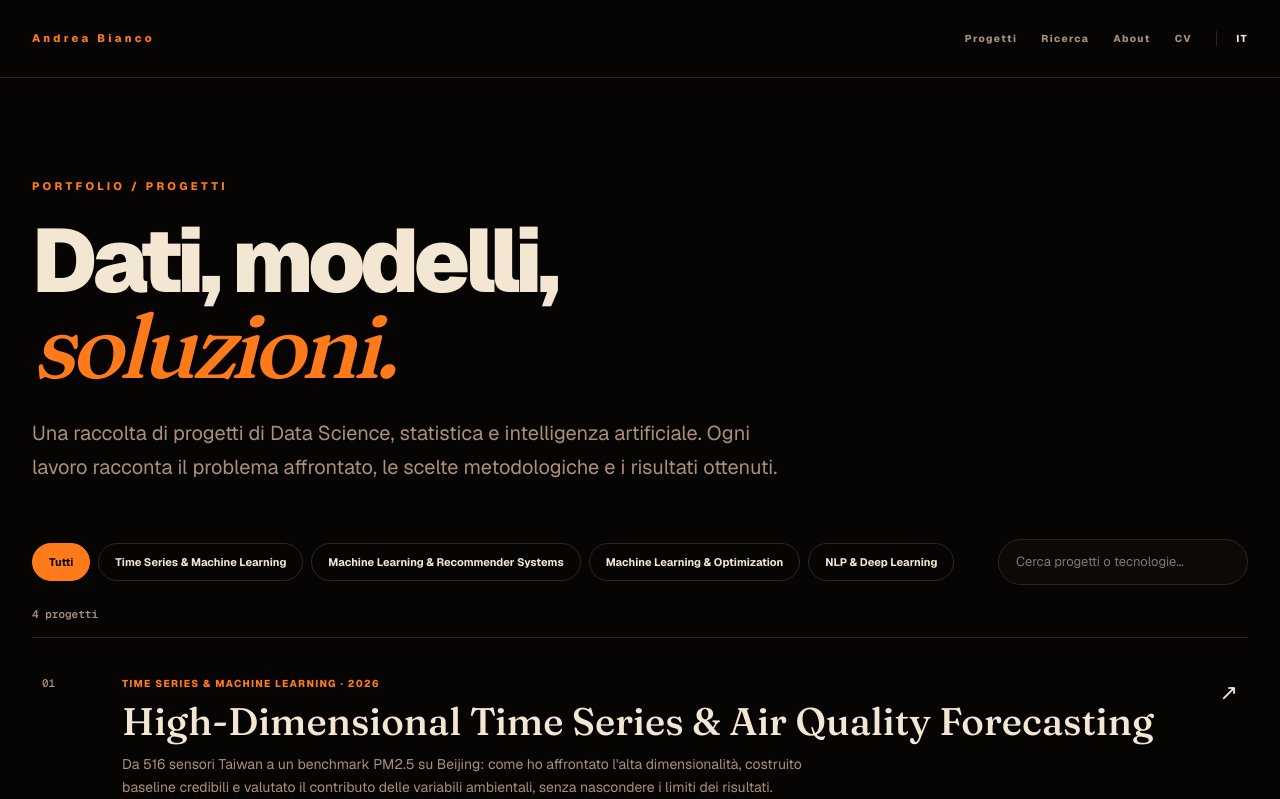
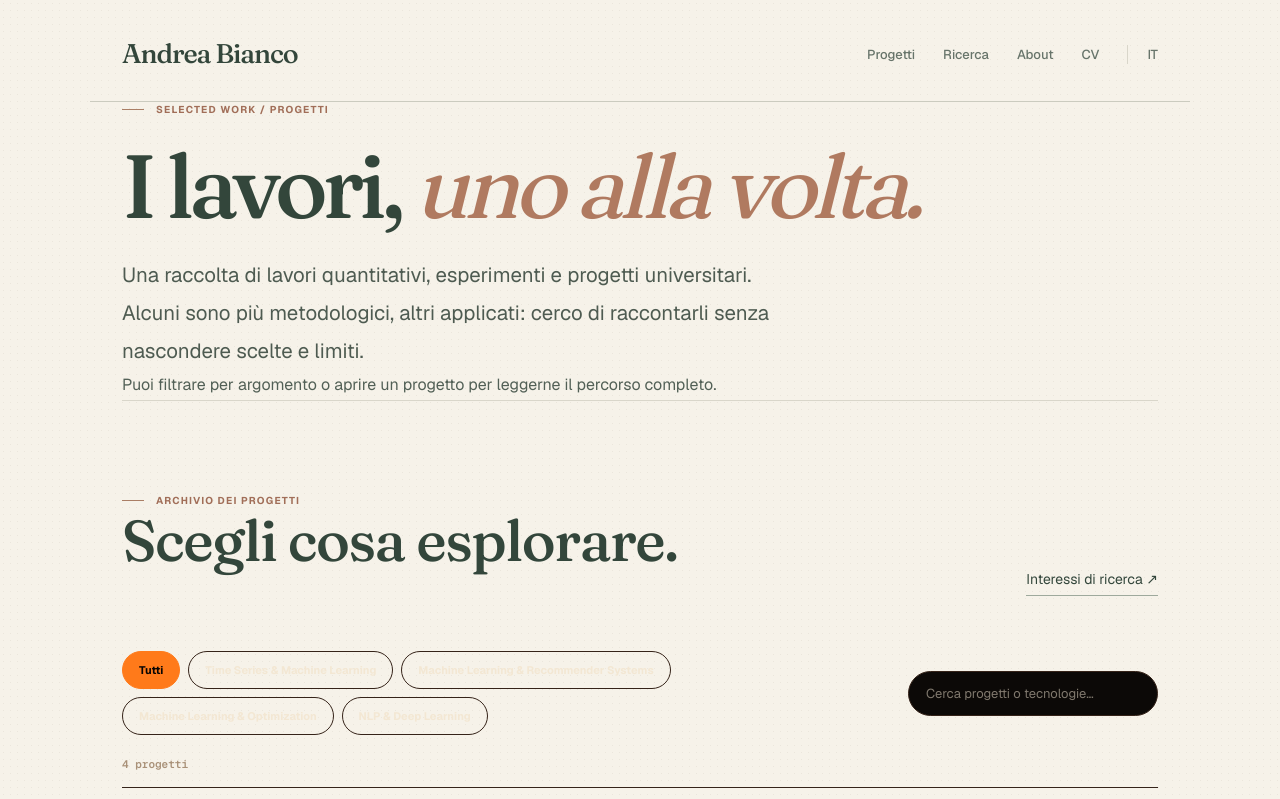
Before and after one commit to andrea-bianco00/andrea-portfolio, a Next.js app: page /progetti in a window 1280 px wide. Shown: the top 799 px of the page. Built offline with nearby package versions, Linux system fonts and the light colour scheme.

Commit message:
design: bring app/progetti/page.tsx into cozy editorial layout

```diff
--- a/app/progetti/page.tsx
+++ b/app/progetti/page.tsx
@@ -1,20 +1,6 @@
-import type { Metadata } from "next";
+import type {Metadata} from "next";
+import Link from "next/link";
 import SiteNav from "../components/SiteNav";
 import ProjectDirectory from "./ProjectDirectory";
-
-export const metadata: Metadata = {
-  title: "Progetti | Andrea Bianco",
-  description: "Portfolio di Data Science, statistica, Machine Learning e NLP: metodi, risultati e codice dei progetti di Andrea Bianco.",
-};
-
-export default function ProjectsPage() {
-  return <main>
-    <SiteNav />
-    <section className="section portfolio-page">
-      <p className="eyebrow">PORTFOLIO / PROGETTI</p>
-      <h1 className="portfolio-title">Dati, modelli,<br/><em>soluzioni.</em></h1>
-      <p className="large-copy portfolio-intro">Una raccolta di progetti di Data Science, statistica e intelligenza artificiale. Ogni lavoro racconta il problema affrontato, le scelte metodologiche e i risultati ottenuti.</p>
-      <ProjectDirectory />
-    </section>
-  </main>;
-}
+export const metadata:Metadata={title:"Progetti | Andrea Bianco",description:"Progetti di statistica, Data Science e Machine Learning: domande, approcci, risultati e limiti."};
+export default function ProjectsPage(){return <main className="cozy-page"><SiteNav/><div className="cozy-shell"><header className="cozy-interior-hero"><p className="cozy-kicker">Selected work / Progetti</p><h1>I lavori, <em>uno alla volta.</em></h1><p className="cozy-lead">Una raccolta di lavori quantitativi, esperimenti e progetti universitari. Alcuni sono più metodologici, altri applicati: cerco di raccontarli senza nascondere scelte e limiti.</p><p className="cozy-copy">Puoi filtrare per argomento o aprire un progetto per leggerne il percorso completo.</p></header><section className="cozy-section cozy-project-directory"><div className="cozy-section-head"><div><p className="cozy-kicker">Archivio dei progetti</p><h2>Scegli cosa esplorare.</h2></div><Link href="/ricerca" className="cozy-link">Interessi di ricerca ↗</Link></div><ProjectDirectory/></section><footer className="cozy-footer"><span>Andrea Bianco · Progetti</span><div><Link href="/ricerca">Ricerca</Link><Link href="/about">About</Link><a href="mailto:andrea.bianco00.ab@gmail.com">Email</a></div></footer></div></main>}
```
